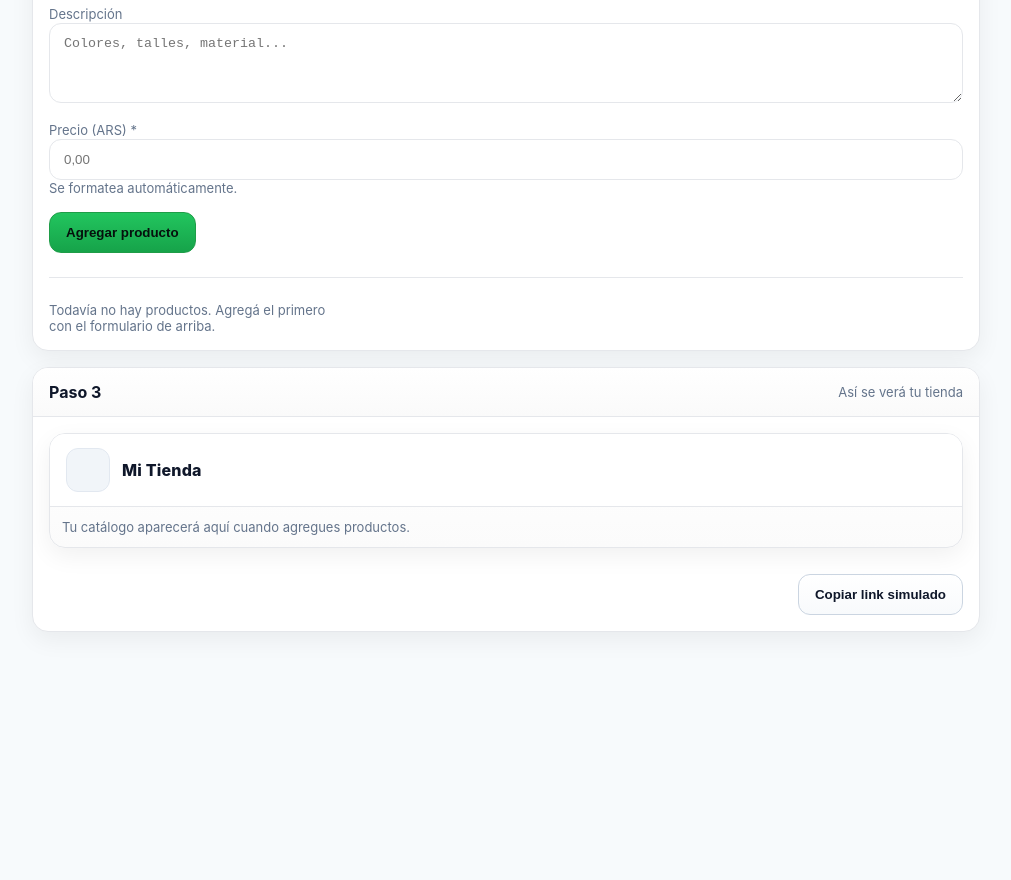
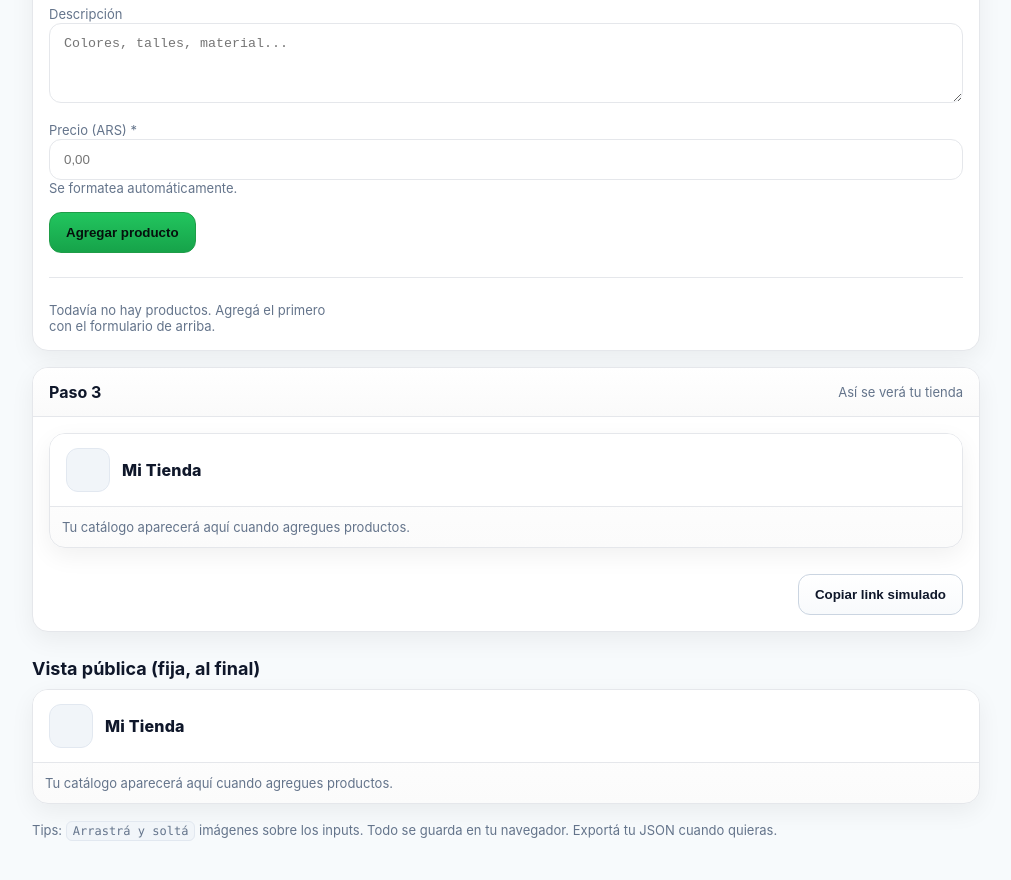
Before and after one commit to leonardonicolasrusso/microtienda, a plain HTML site: page index.html in a window 1280 px wide. Shown: the part 860-1740 px from the top of the page, without its empty margins (134-1145 px from the left). Before the commit the page ends 1572 px from the top, so only its background shows below. Drawn offline with Linux system fonts and the light colour scheme.

Commit message:
Update index.html

```diff
--- a/index.html
+++ b/index.html
@@ -294,6 +294,14 @@
         </div>
       </div>
     </section>
+
+    <!-- VISTA PÚBLICA AL FINAL -->
+    <h2 style="font-size:18px; margin:26px 0 10px">Vista pública (fija, al final)</h2>
+    <aside class="preview" id="publicBottom" aria-label="Vista pública final"></aside>
+
+    <p class="subtle" style="margin-top:18px">
+      Tips: <span class="kbd">Arrastrá y soltá</span> imágenes sobre los inputs. Todo se guarda en tu navegador. Exportá tu JSON cuando quieras.
+    </p>
   </div>
 
 <script>
```
